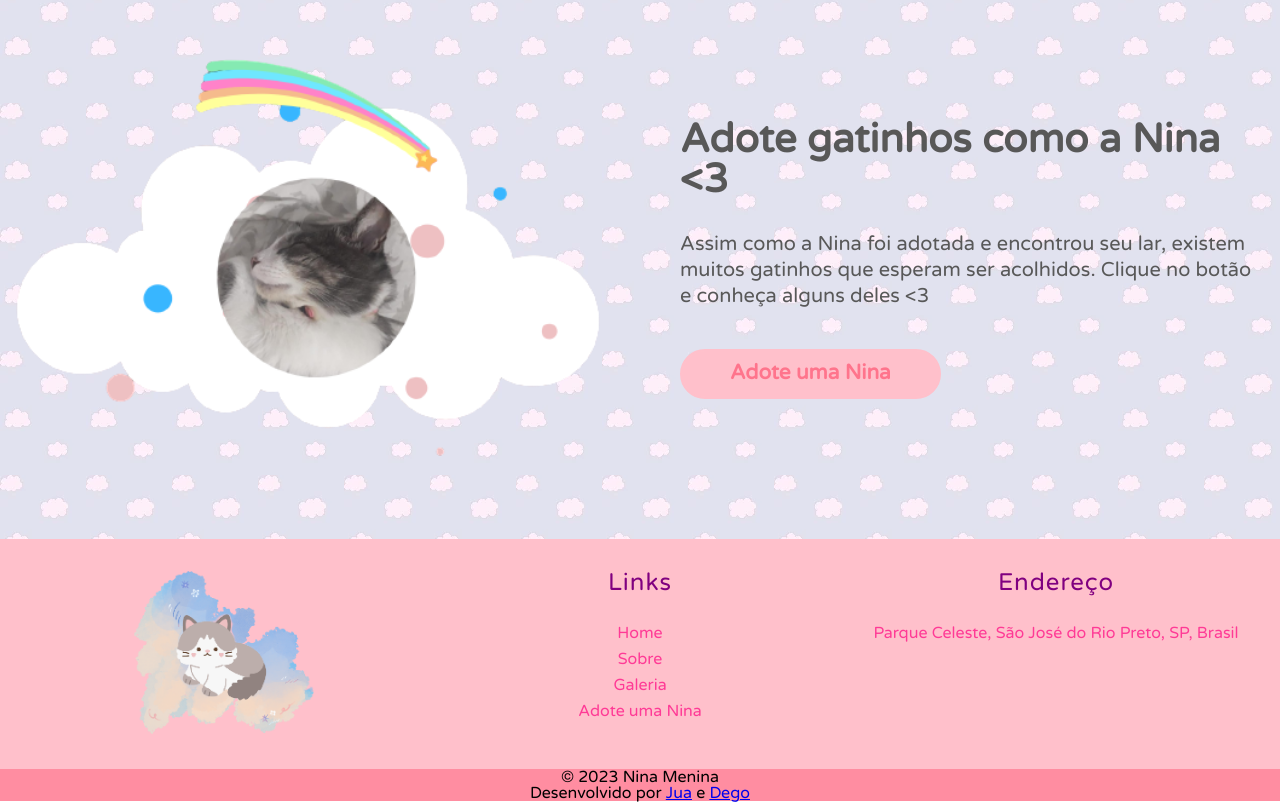
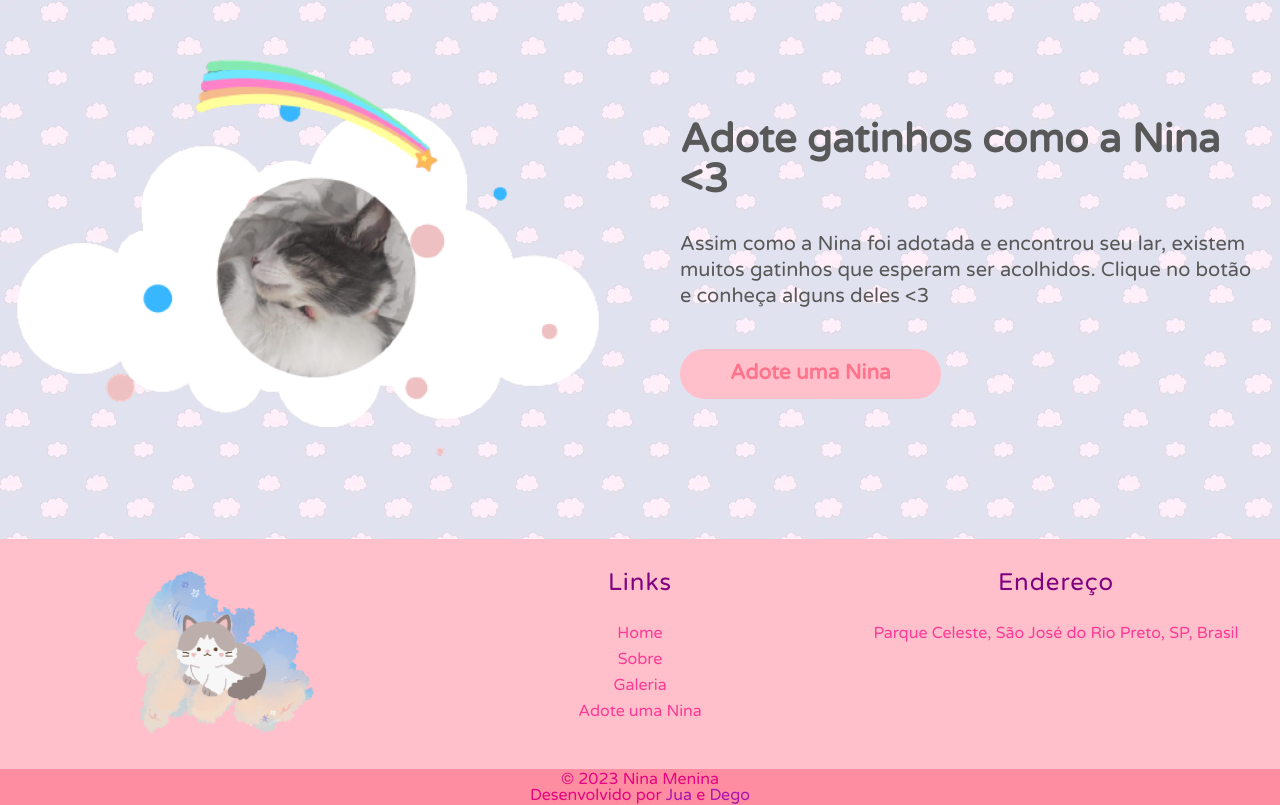
Before and after one commit to juliarmn/Site-da-Nina, a plain HTML site: page index.html in a window 1280 px wide. Shown: the part 1686-2491 px from the top of the page. Drawn offline with Linux system fonts and the light colour scheme.

Commit message:
Arruma o copyright

```diff
--- a/src/scss/components/_footer.scss
+++ b/src/scss/components/_footer.scss
@@ -52,5 +52,14 @@
   }
   &__copyright{
     background-color: darken(pink, 10);
+    margin: 0;
+    padding: 2px;
+  p {
+    color: rgb(231, 4, 129);
+    a {
+      text-decoration: none;
+      color: rgb(173, 18, 173);
+    }
+  }
   }
 }
```
Also changed, not shown: src/scss/pages/home/home.css.
